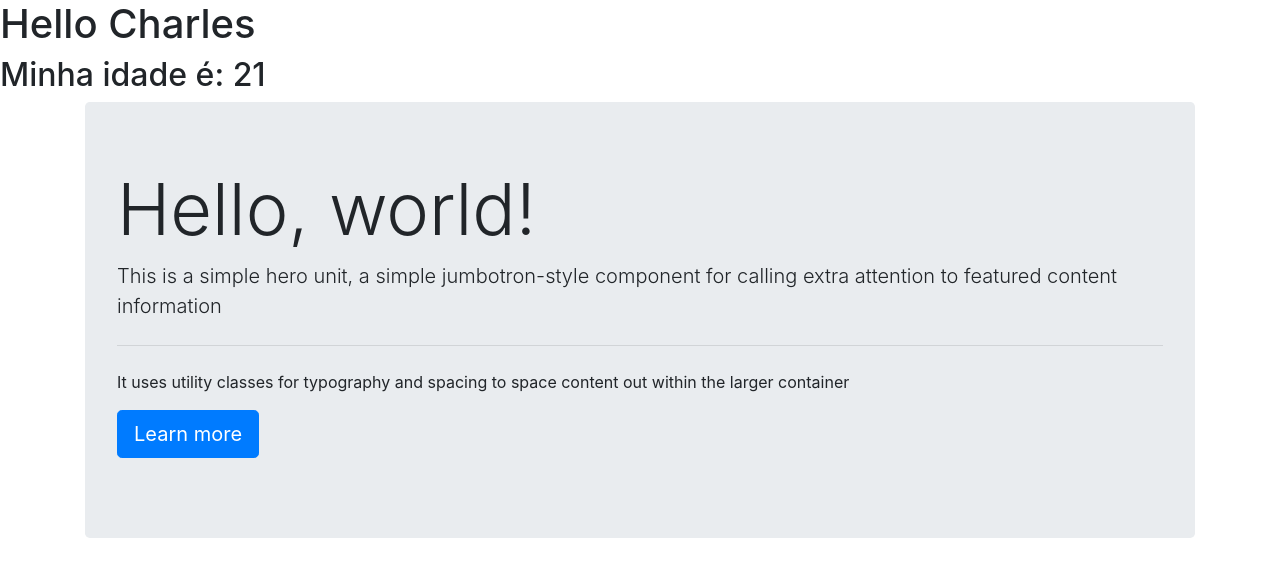
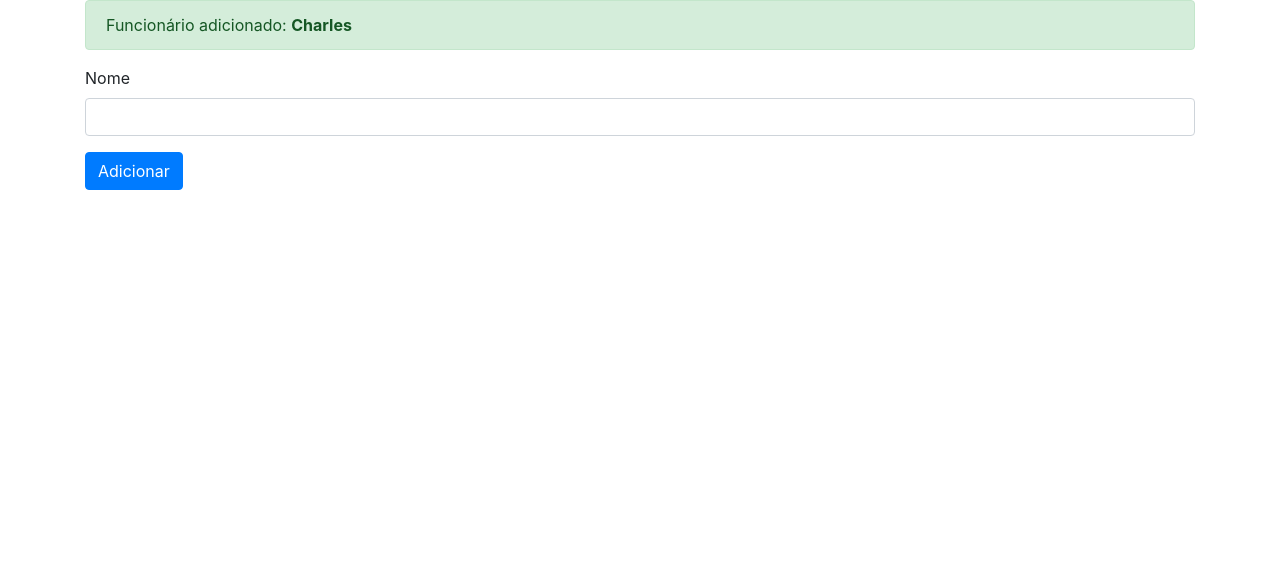
Before and after one commit to CharlesEdu07/learning-angular, an Angular app: page / in a window 1280 px wide. Shown: the top 576 px of the page. Built offline with nearby package versions, Linux system fonts and the light colour scheme.

Commit message:
Evento de clique com botão

```diff
--- a/src/app/app.component.html
+++ b/src/app/app.component.html
@@ -1,17 +1,10 @@
-<!--The whole content below can be removed with the new code.-->
-<h1>Hello {{ name }}</h1>
-
-<h2>Minha idade é: {{ getAge() }}</h2>
-
 <div class="container">
-    <div class="jumbotron">
-        <h1 class="display-3">Hello, world!</h1>
-        <p class="lead">This is a simple hero unit, a simple jumbotron-style component for calling extra attention to
-            featured content information</p>
-        <hr class="my-4">
-        <p>It uses utility classes for typography and spacing to space content out within the larger container</p>
-        <p class="lead">
-            <a href="#" class="btn btn-primary btn-lg" role="button">Learn more</a>
-        </p>
+    <div class="alert alert-success" role="alert">
+        Funcionário adicionado: <strong>{{ name }}</strong>
     </div>
+    <div class="form-group">
+        <label for="formGroupExampleInput">Nome</label>
+        <input type="text" class="form-control">
+    </div>
+    <button type="button" class="btn btn-primary" on-click="add()">Adicionar</button>
 </div>
--- a/src/app/app.component.ts
+++ b/src/app/app.component.ts
@@ -7,9 +7,8 @@ import { Component } from '@angular/core';
 })
 export class AppComponent {
   name = 'Charles';
-  age = 21;
 
-  getAge() {
-    return this.age;
+  add() {
+    console.log(`Adicionando ${this.name}...`)
   }
 }
```
